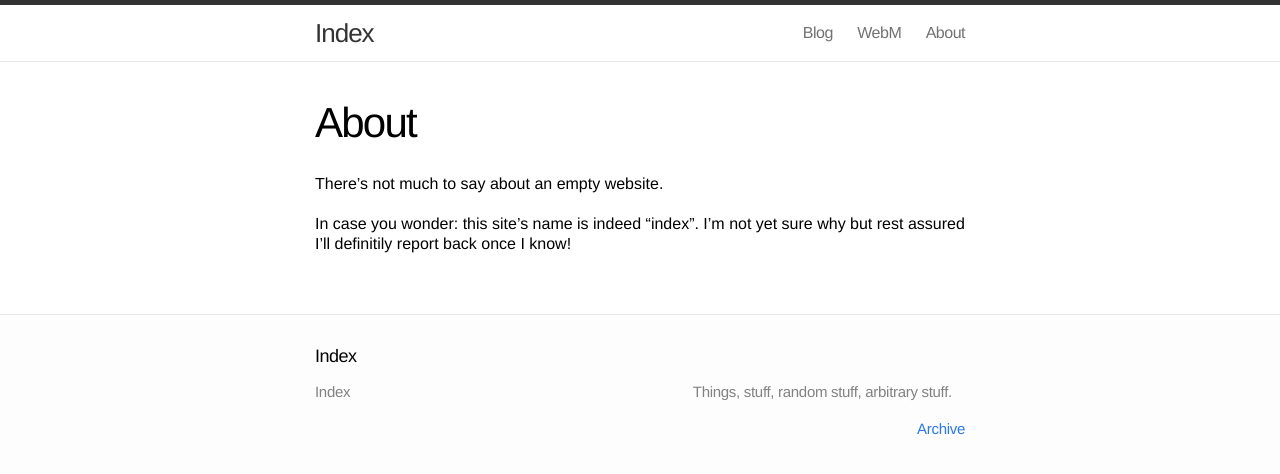
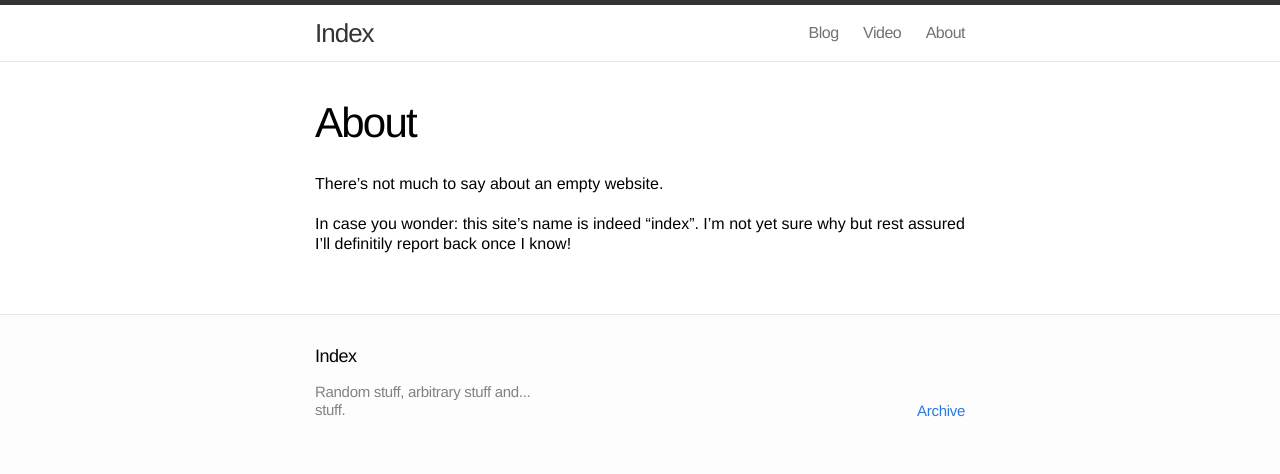
Before and after one commit to Argon-/website, a Jekyll site: the page built from about.md, in a window 1280 px wide. Shown: the top 474 px of the page. Built offline with Jekyll 4.4.1, drawn with Linux system fonts in a browser that asks for light colours; some web fonts are replaced.

Commit message:
config/layout: move site description

```diff
--- a/_config.yml
+++ b/_config.yml
@@ -1,7 +1,7 @@
 # Site settings
 title: Index
 #email: your-email@domain.com
-description: "Things, stuff, random stuff, arbitrary stuff."
+description: "Random stuff, arbitrary stuff and... stuff."
 #twitter_username: MyFakeAcc
 #github_username: Argon-
 excerpt_separator: "<!-- more -->"
--- a/_config_remote.yml
+++ b/_config_remote.yml
@@ -1,7 +1,7 @@
 # Site settings
 title: Index
 #email: your-email@domain.com
-description: "Things, stuff, random stuff, arbitrary stuff."
+description: "Random stuff, arbitrary stuff and... stuff."
 #twitter_username: MyFakeAcc
 #github_username: Argon-
 excerpt_separator: "<!-- more -->"
--- a/_includes/footer.html
+++ b/_includes/footer.html
@@ -6,13 +6,15 @@
 
     <div class="footer-col-1 column">
       <ul>
-        <li>{{ site.title }}</li>
+        <!--<li>{{ site.title }}</li>-->
+        <li><p class="text">{{ site.description }}</p></li>
         <li><a href="mailto:{{ site.email }}">{{ site.email }}</a></li>
         <!--<li>Subscribe <a href="{{ "/feed.xml" | prepend: site.baseurl }}">via RSS</a></li>-->
       </ul>
     </div>
 
     <div class="footer-col-2 column">
+      <!--
       <ul>
         {% if site.github_username %}<li>
           <a href="https://github.com/{{ site.github_username }}">
@@ -51,11 +53,12 @@
           </a>
         </li>{% endif %}
       </ul>
+      -->
     </div>
 
     <div class="footer-col-3 column">
       <ul>
-        <li><p class="text">{{ site.description }}</p></li>
+        <!--<li><p class="text">{{ site.description }}</p></li>-->
         <li><a class="site-nav page-link" href="{{ post.url | prepend: site.baseurl }}/archive/">Archive</a></li>
       </ul>
     </div>
--- a/_includes/header.html
+++ b/_includes/header.html
@@ -10,7 +10,7 @@
       </a>
       <div class="trigger">
         <a class="page-link" href="{{ site.baseurl }}/blog/">Blog</a>
-        <a class="page-link" href="{{ site.baseurl }}/video/?linkback">WebM</a>
+        <a class="page-link" href="{{ site.baseurl }}/video/?linkback">Video</a>
         <a class="page-link" href="{{ site.baseurl }}/about/">About</a>
       </div>
     </nav>
```
